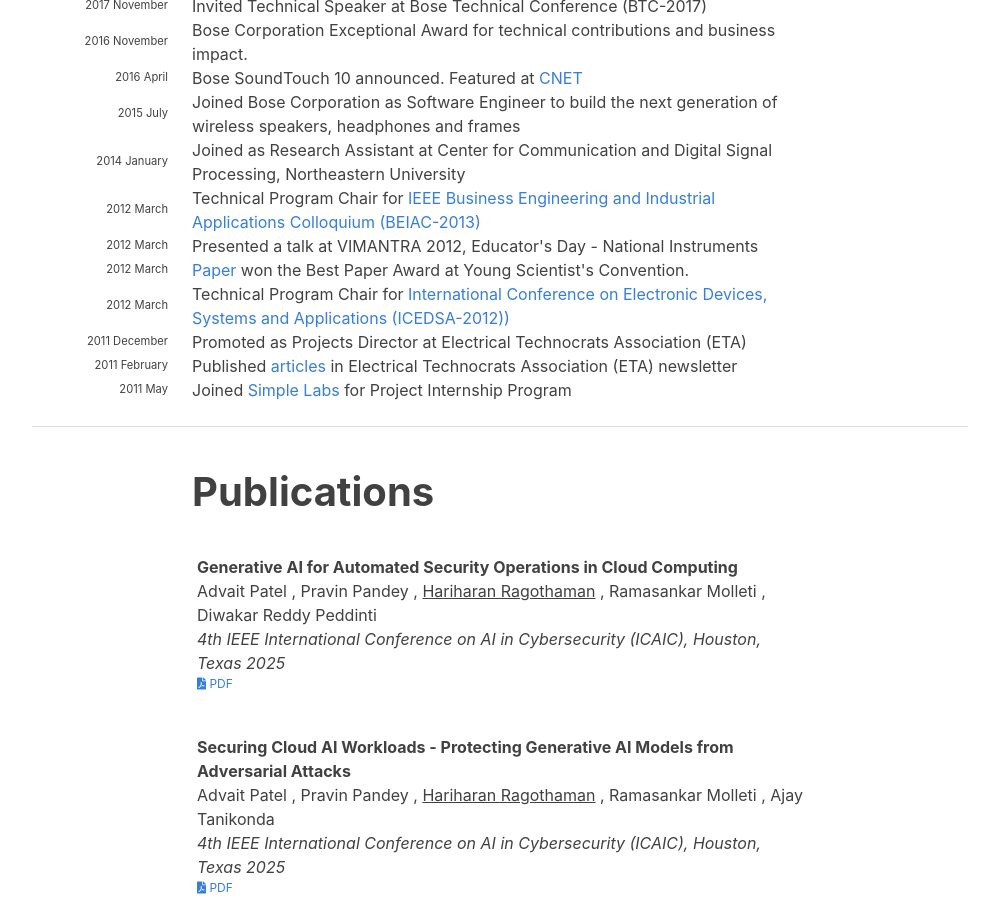
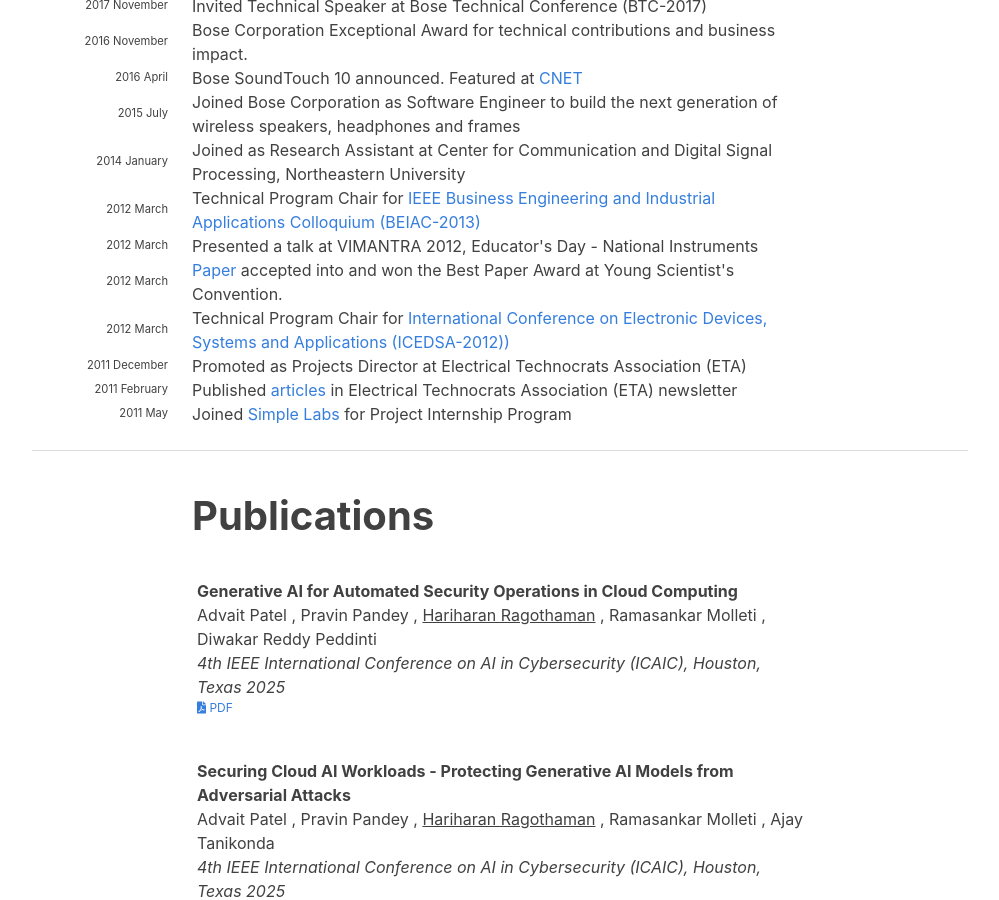
Before and after one commit to hariharanragothaman/hariharanragothaman.github.io, a Jekyll site: the page built from index.md, in a window 1280 px wide and 900 px high, scrolled down 2212 px. Shown: the whole window, without its empty margins (140-1139 px from the left). Built offline with Jekyll 4.4.1, drawn with Linux system fonts in a browser that asks for light colours; nearby versions of some CDN libraries; some web fonts are replaced.

Commit message:
Polishes and Updates

```diff
--- a/_data/news.yaml
+++ b/_data/news.yaml
@@ -270,7 +270,7 @@
 
 - year: 2012
   year-extra: March
-  description: <a href="https://arxiv.org/pdf/2411.16016">Paper</a> won the Best Paper Award at Young Scientist's Convention.
+  description: <a href="https://arxiv.org/pdf/2411.16016">Paper</a> accepted into and won the Best Paper Award at Young Scientist's Convention.
 
 - year: 2012
   year-extra: March
```
